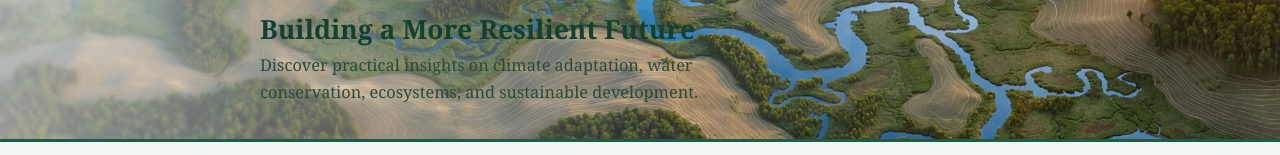
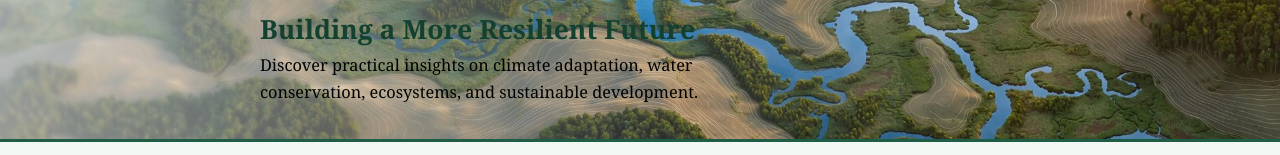
Before and after one commit to clutchlab-coach/resilient-waters, a plain HTML site: page index.html in a window 1280 px wide. Shown: the part 323-478 px from the top of the page. Drawn offline with Linux system fonts and the light colour scheme.

Commit message:
Update logo tagline and hero subheadline to black for readability

```diff
--- a/style.css
+++ b/style.css
@@ -66,7 +66,7 @@ header.site.hero {
 
 .hero-sub {
   margin: 0;
-  color: #2c4a38;
+  color: #000000;
   max-width: 470px;
   font-size: 1.02rem;
 }
```
Also changed, not shown: logo-header.png.
